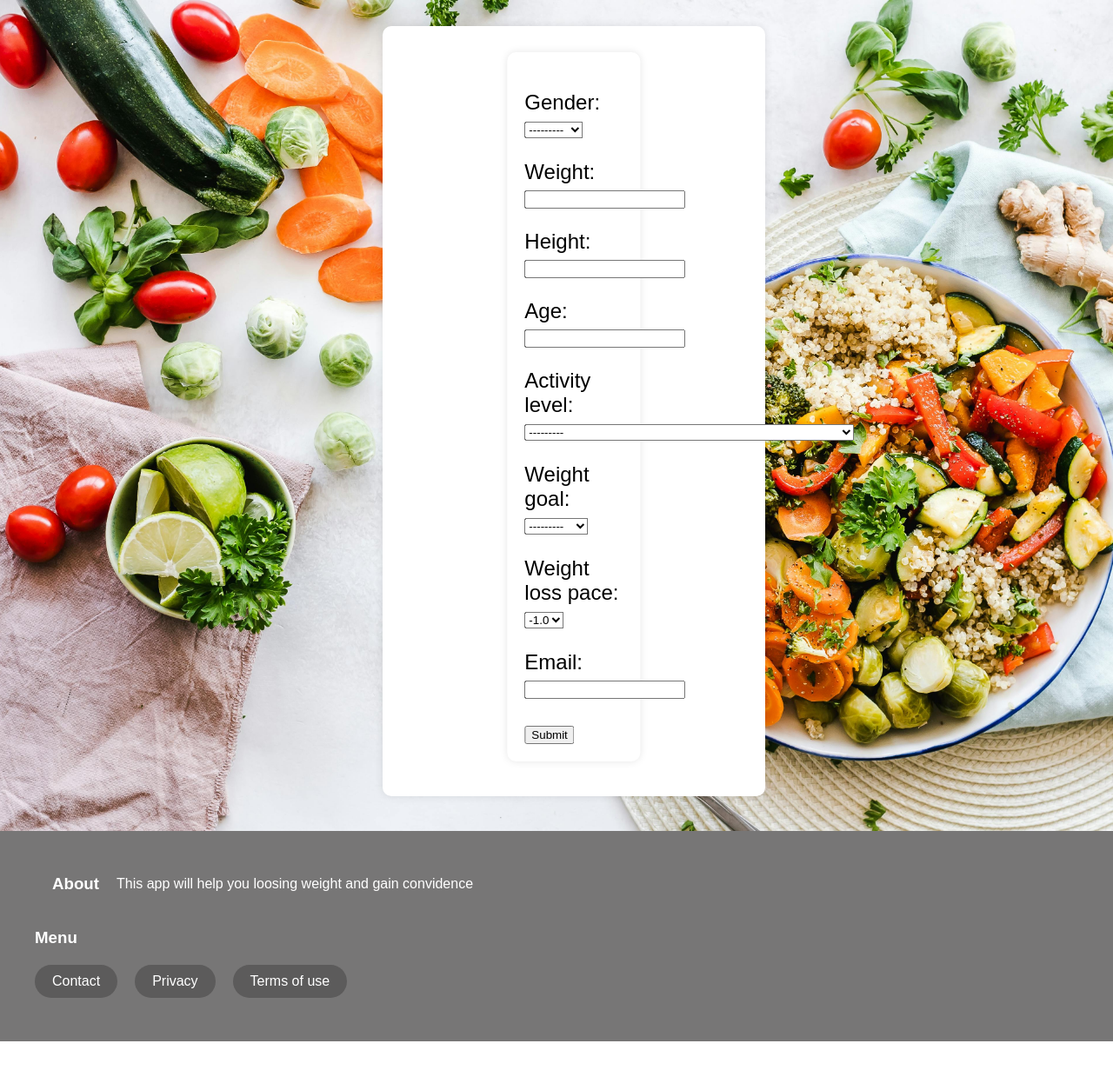
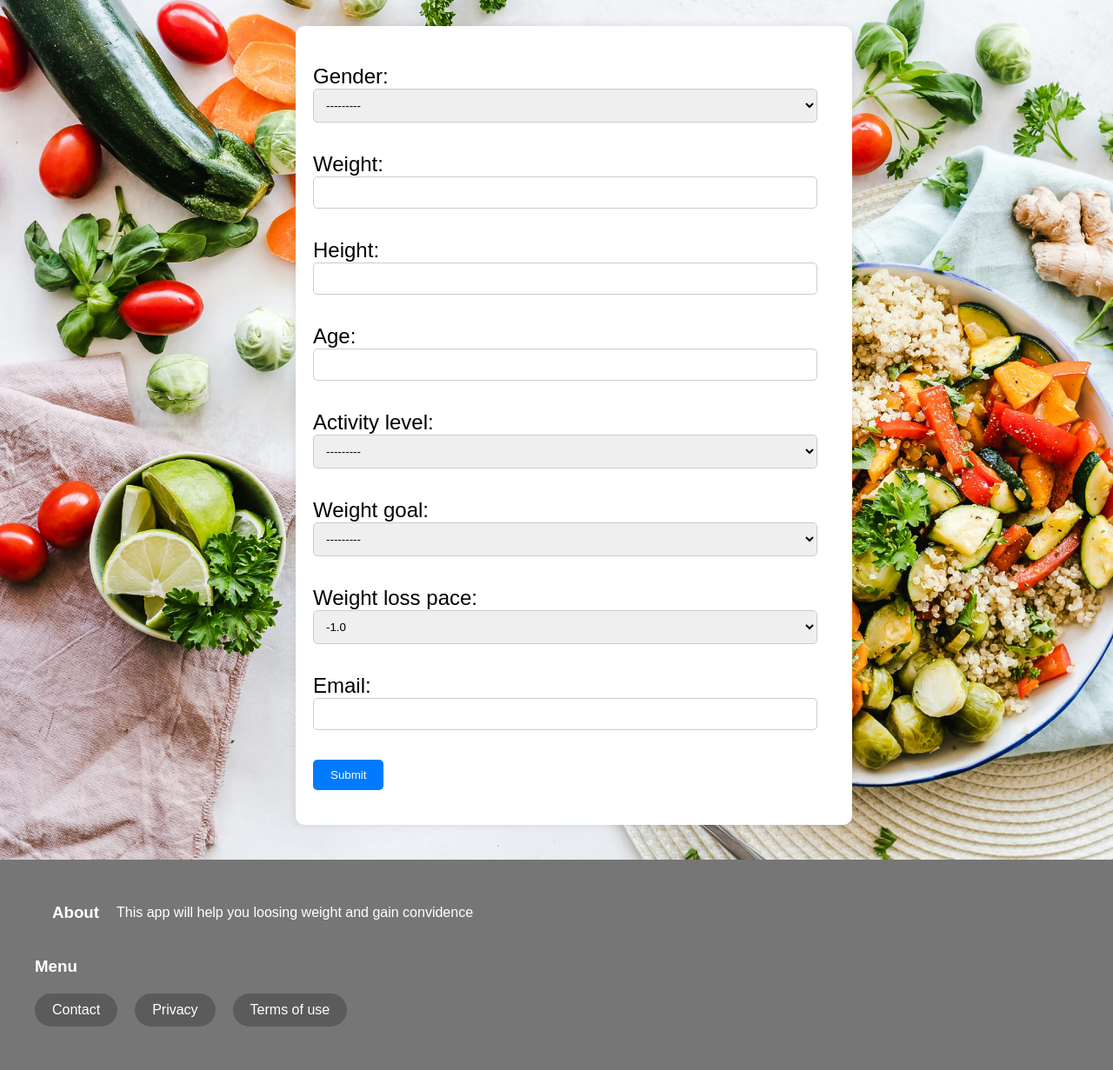
Before and after one commit to damianwalendzik/kcal-counting-app, a Django app: template products/templates/products/editprofile.html in a window 1280 px wide. Shown: the part 136-1367 px from the top of the page at 87% size. Before the commit the page ends 1334 px from the top, so only its background shows below. Run offline with Django 4.2, Linux system fonts and the light colour scheme; the template is opened without the code that fills it: values that come from a table or form of the project are taken from there, others are empty.

Commit message:
UserCreationForm, register url and view added

```diff
--- a/products/forms.py
+++ b/products/forms.py
@@ -1,6 +1,21 @@
 from django import forms
+from django.contrib.auth.forms import UserCreationForm
+from django.contrib.auth.models import User
 
 from .models import Product, FoodConsumption, UserProfile
+
+class CreateUserForm(UserCreationForm):
+
+    class Meta:
+        model = User
+        fields = [
+            'username',
+            'first_name',
+            'last_name',
+            'email',
+            'password1',
+            'password2',
+            ]
 
 class ProductForm(forms.ModelForm):
     class Meta:
--- a/products/static/products/css/base.css
+++ b/products/static/products/css/base.css
@@ -189,3 +189,38 @@ body {
 .edit-button .fas {
     margin-right: 5px;
 }
+
+.block-content-form {
+    width: 100%;
+}
+
+.block-content-form div {
+    margin-bottom: 20px; /* Add margin between form fields */
+}
+
+.block-content-form input[type="text"],
+.block-content-form input[type="email"],
+.block-content-form select,
+.block-content-form textarea,
+.block-content-form input[type="number"] {
+    width: calc(100% - 20px); /* Adjust width with margin */
+    padding: 10px;
+    border: 1px solid #ccc;
+    border-radius: 5px;
+    margin-bottom: 10px; /* Add margin between form fields */
+    box-sizing: border-box; /* Ensure padding and border are included in width calculation */
+}
+
+.block-content-form button[type="submit"] {
+    background-color: #007bff; /* Example button color */
+    color: #fff;
+    padding: 10px 20px;
+    border: none;
+    border-radius: 5px;
+    cursor: pointer;
+    transition: background-color 0.3s ease;
+}
+
+.block-content-form button[type="submit"]:hover {
+    background-color: #0056b3; /* Example hover color */
+}
--- a/products/templates/products/editprofile.html
+++ b/products/templates/products/editprofile.html
@@ -4,8 +4,8 @@ Welcome
 {% endblock %}
 
 {% block content %}
-<div class="block-content-list">
-  <form method="post" class="block-content-list">
+<div class="block-content-profile">
+  <form method="post" class="block-content-form">
     {% csrf_token %}
     <div>
       {{ form.as_p }}
--- a/products/templates/products/success.html
+++ b/products/templates/products/success.html
@@ -4,5 +4,10 @@ Welcome
 {% endblock %}
 
 {% block content %}
+<div class="block-content-profile">
+    SUCCESS
+    {{ request.user.username }}
+    <a href="#">back to profile view</a>
+</div>
 SUCCESS
 {% endblock %}
--- a/products/urls.py
+++ b/products/urls.py
@@ -1,5 +1,5 @@
 from django.urls import path
-from .views import index, food_consumption_update_destroy_view, food_consumption_create_view, update_delete_profile_API_view, product_list_API_view, profile_view, daily_consumption_list_view, retrieve_update_destroy_product_view
+from .views import index, my_login, register, food_consumption_update_destroy_view, food_consumption_create_view, update_delete_profile_API_view, product_list_API_view, profile_view, daily_consumption_list_view, retrieve_update_destroy_product_view
 urlpatterns = [
     path('', index, name='index'),
     path('products/', product_list_API_view),
@@ -14,4 +14,7 @@ urlpatterns = [
     path('profile/<str:username>/food_consumption/<str:date>/add-meal/',food_consumption_create_view, name='create-meal'),
     path('profile/<str:username>/food_consumption/<str:date>/<int:pk>/',food_consumption_update_destroy_view, name='update-meal'),
     path('profile/<str:username>/food_consumption/<str:date>/<int:pk>/delete/',food_consumption_update_destroy_view, name='delete-meal'),
+    path('register/', register, name="register"),
+    path('my-login/', my_login, name="my-login"),
+
 ]
```
Also changed, not shown: products/views.py (+19 -2 lines), db.sqlite3, products/templates/products/user-registration.html (added).
